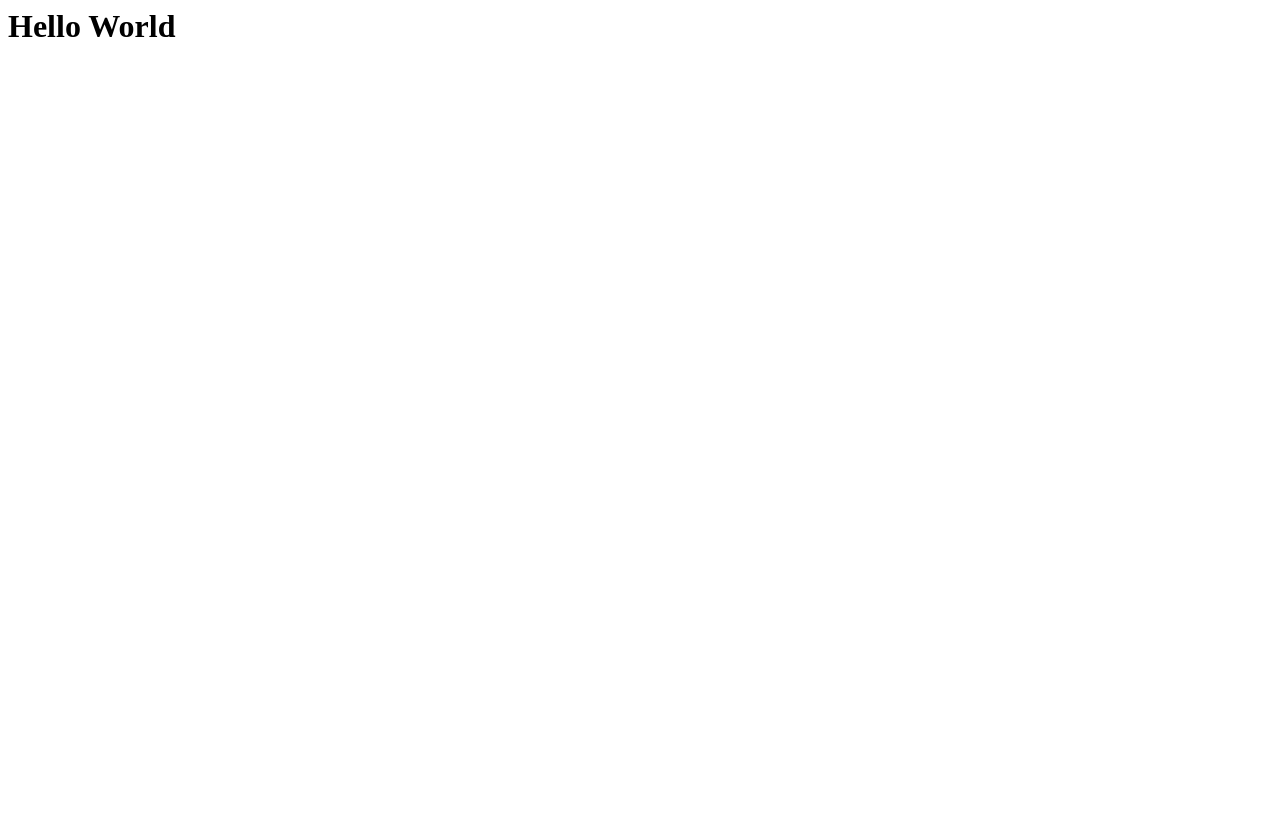
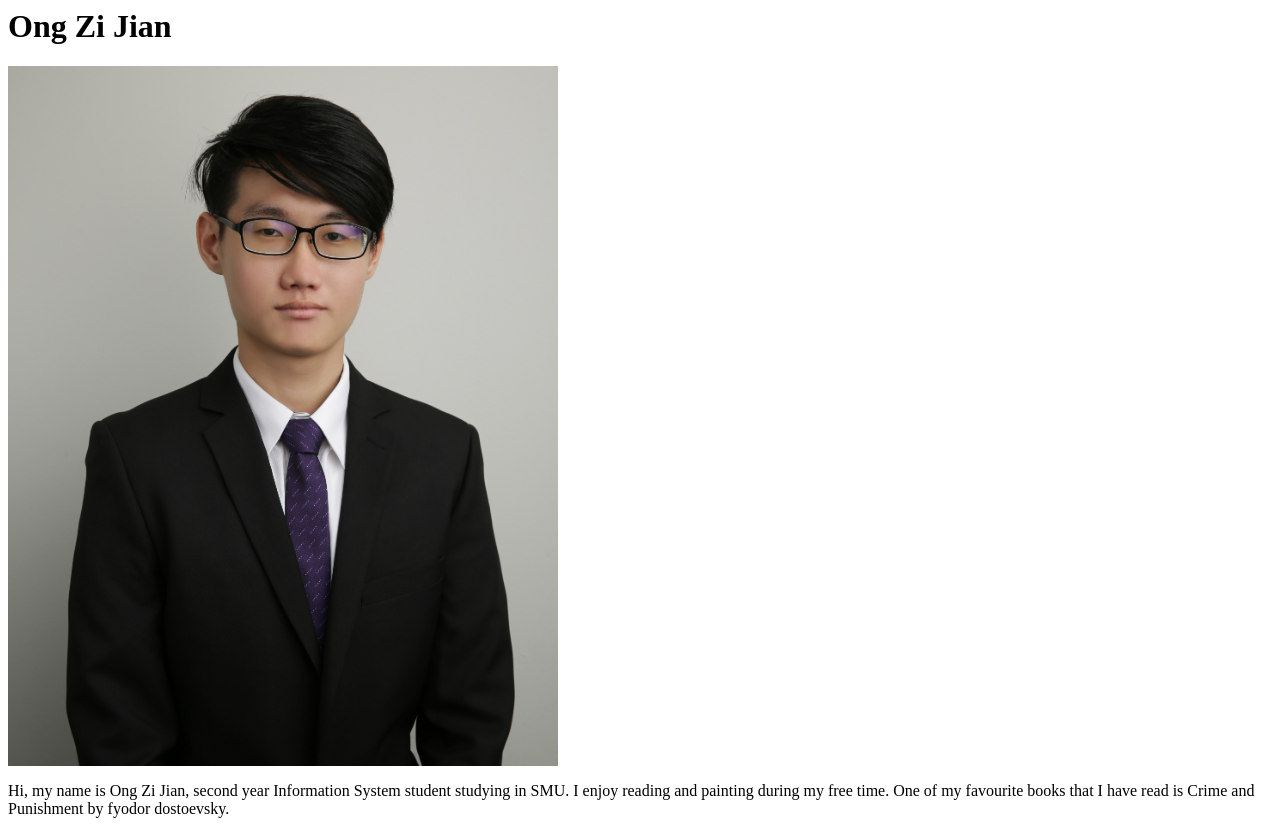
Before and after one commit to ong-zijian/ong-zijian.github.io, a plain HTML site: page index.html in a window 1280 px wide. Before the commit the page ends 800 px from the top, so only its background shows below. Drawn offline with Linux system fonts and the light colour scheme.

Commit message:
Changes to index page
Added profile pic and writeup

```diff
--- a/index.html
+++ b/index.html
@@ -1 +1,3 @@
-<h1>Hello World</h1>
+<h1>Ong Zi Jian</h1>
+<img src="img/OngZiJian.jpg" width="550px" height="700px">
+<div width="450px"><p>Hi, my name is Ong Zi Jian, second year Information System student studying in SMU. I enjoy reading and painting during my free time. One of my favourite books that I have read is Crime and Punishment by fyodor dostoevsky.</p></div>
```
Also changed, not shown: img/OngZiJian.jpg (added).
